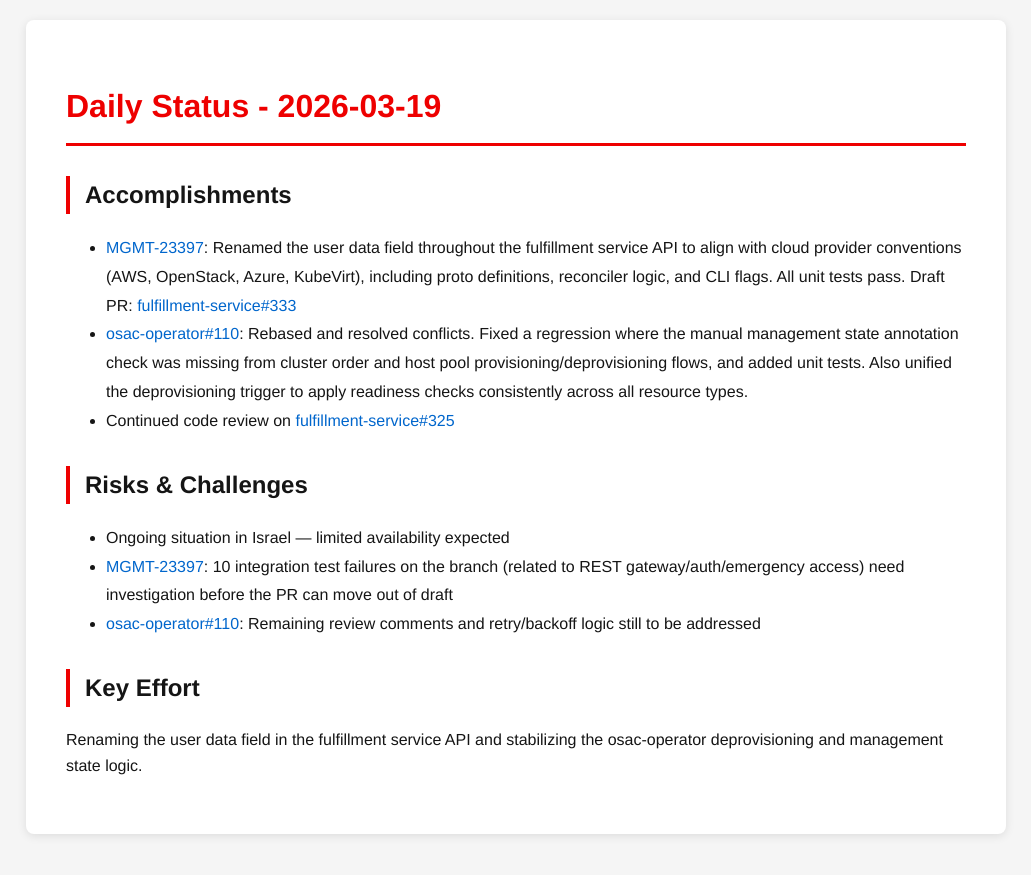
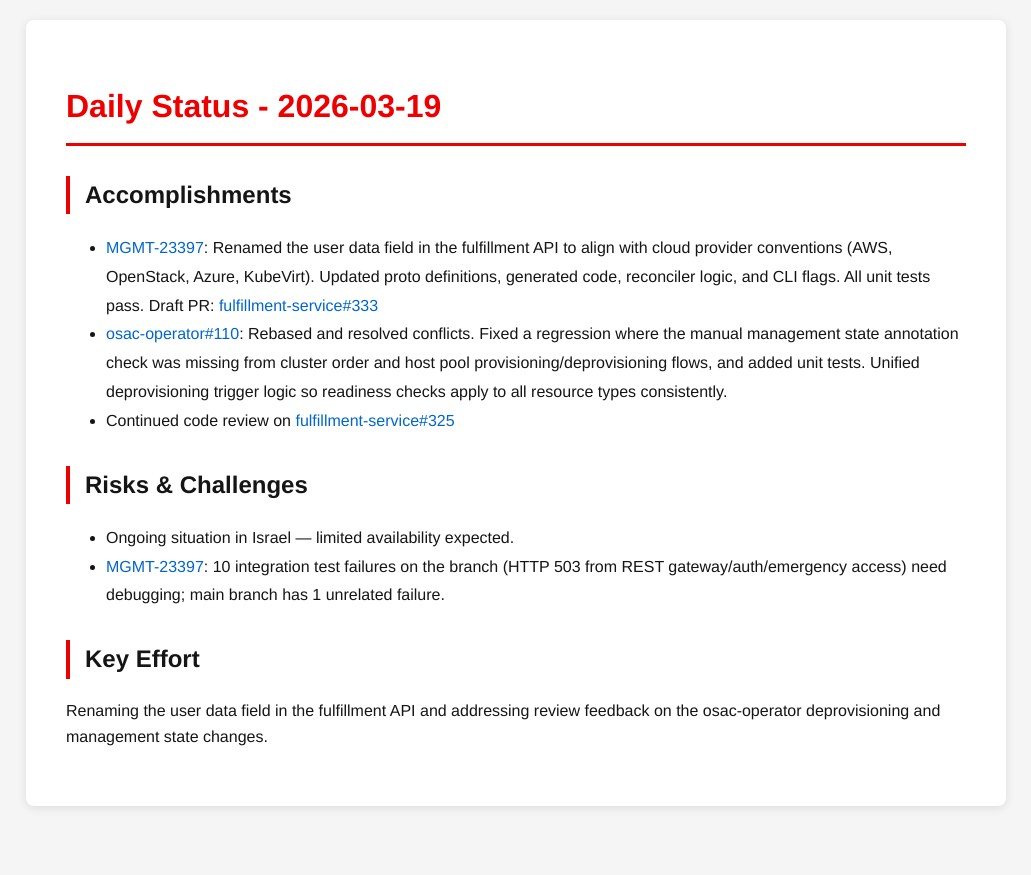
Before and after one commit to tzvatot/daily-status, a Jekyll site: the page built from 2026-03-19.md, in a window 1280 px wide. Shown: the top 875 px of the page, without its empty margins (124-1155 px from the left). Built offline with Jekyll 4.4.1, drawn with Linux system fonts in a browser that asks for light colours.

Commit message:
Daily status update - 2026-03-19

```diff
--- a/2026-03-19.md
+++ b/2026-03-19.md
@@ -7,14 +7,13 @@
 # Daily Status - 2026-03-19
 
 ## Accomplishments
-- [MGMT-23397](https://issues.redhat.com/browse/MGMT-23397): Renamed the user data field throughout the fulfillment service API to align with cloud provider conventions (AWS, OpenStack, Azure, KubeVirt), including proto definitions, reconciler logic, and CLI flags. All unit tests pass. Draft PR: [fulfillment-service#333](https://github.com/osac-project/fulfillment-service/pull/333)
-- [osac-operator#110](https://github.com/osac-project/osac-operator/pull/110): Rebased and resolved conflicts. Fixed a regression where the manual management state annotation check was missing from cluster order and host pool provisioning/deprovisioning flows, and added unit tests. Also unified the deprovisioning trigger to apply readiness checks consistently across all resource types.
+- [MGMT-23397](https://issues.redhat.com/browse/MGMT-23397): Renamed the user data field in the fulfillment API to align with cloud provider conventions (AWS, OpenStack, Azure, KubeVirt). Updated proto definitions, generated code, reconciler logic, and CLI flags. All unit tests pass. Draft PR: [fulfillment-service#333](https://github.com/osac-project/fulfillment-service/pull/333)
+- [osac-operator#110](https://github.com/osac-project/osac-operator/pull/110): Rebased and resolved conflicts. Fixed a regression where the manual management state annotation check was missing from cluster order and host pool provisioning/deprovisioning flows, and added unit tests. Unified deprovisioning trigger logic so readiness checks apply to all resource types consistently.
 - Continued code review on [fulfillment-service#325](https://github.com/osac-project/fulfillment-service/pull/325)
 
 ## Risks & Challenges
-- Ongoing situation in Israel — limited availability expected
-- [MGMT-23397](https://issues.redhat.com/browse/MGMT-23397): 10 integration test failures on the branch (related to REST gateway/auth/emergency access) need investigation before the PR can move out of draft
-- [osac-operator#110](https://github.com/osac-project/osac-operator/pull/110): Remaining review comments and retry/backoff logic still to be addressed
+- Ongoing situation in Israel — limited availability expected.
+- [MGMT-23397](https://issues.redhat.com/browse/MGMT-23397): 10 integration test failures on the branch (HTTP 503 from REST gateway/auth/emergency access) need debugging; main branch has 1 unrelated failure.
 
 ## Key Effort
-Renaming the user data field in the fulfillment service API and stabilizing the osac-operator deprovisioning and management state logic.
+Renaming the user data field in the fulfillment API and addressing review feedback on the osac-operator deprovisioning and management state changes.
```
